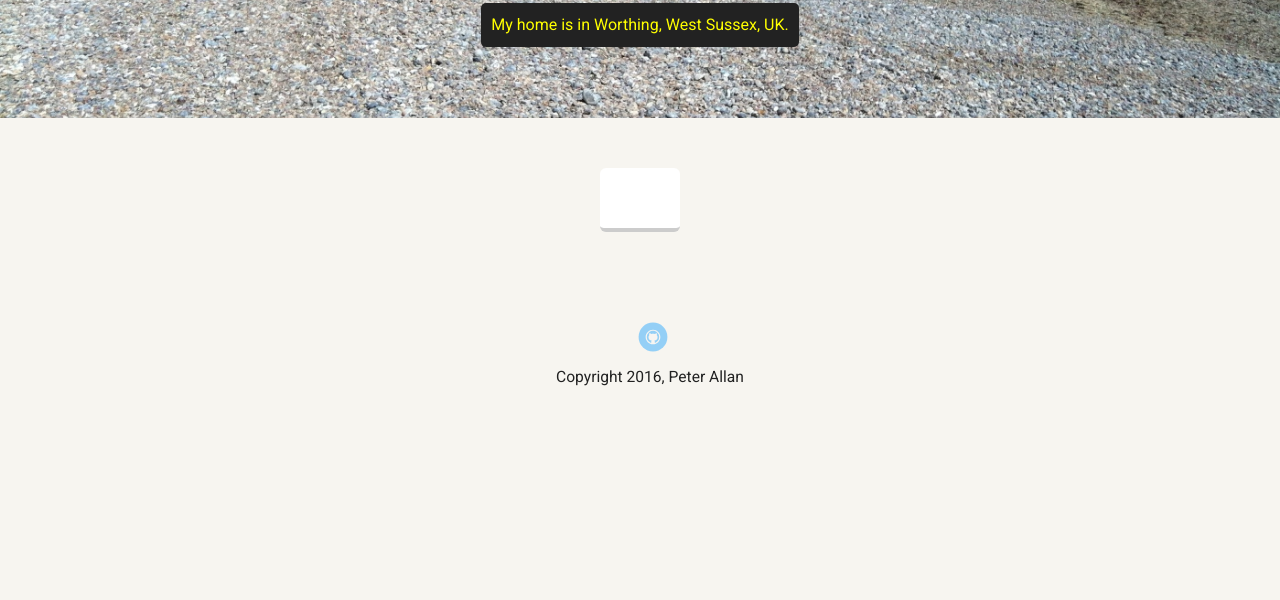
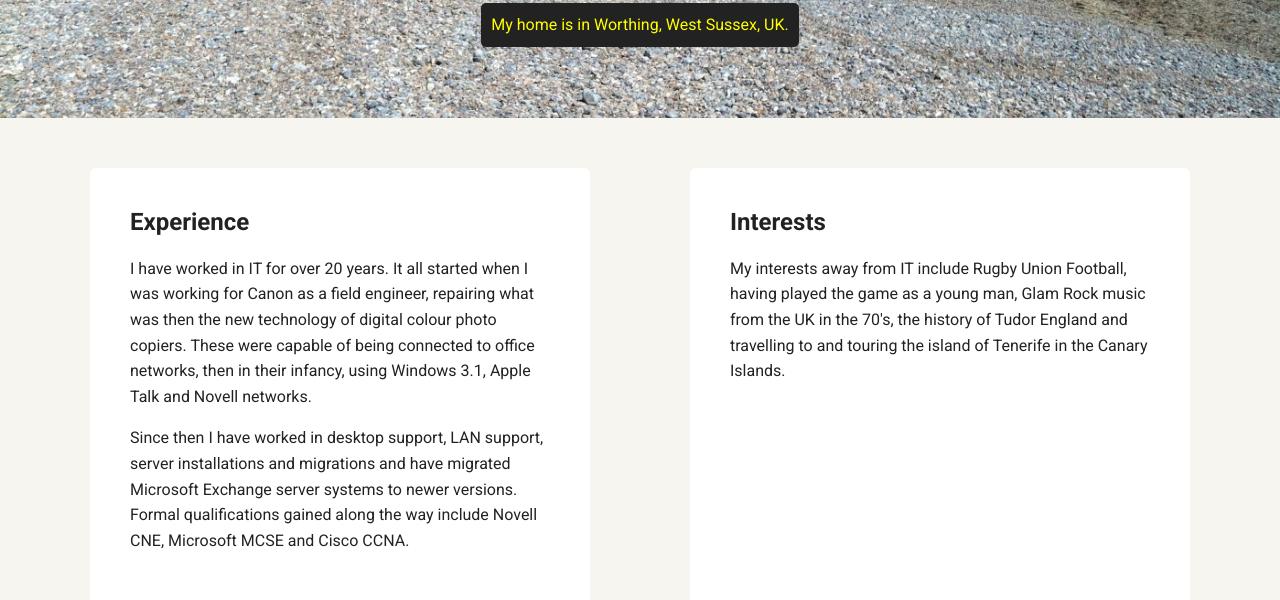
Before and after one commit to pjaallan/Portfolio, a plain HTML site: page experience.html in a window 1280 px wide. Shown: the part 352-952 px from the top of the page. Before the commit the page ends 833 px from the top, so only its background shows below. Drawn offline with Linux system fonts and the light colour scheme; a web font is replaced by a local one.

Commit message:
Added text to experience.html

```diff
--- a/experience.html
+++ b/experience.html
@@ -3,6 +3,7 @@
   <head>
     <meta charset="utf-8">
     <title>Peter Allan's Experience</title>
+	<meta name="viewport" content="width=device-width, initial-scale=1.0">
 	<link rel="stylesheet" href="styles.css">
 	<link href="https://fonts.googleapis.com/css?family=Muli%7CRoboto:400,300,500,700,900" rel="stylesheet">
 
@@ -24,7 +25,23 @@
     </header>
 
 	<main class="flex">
-	  <div class="card"></div>
+	  <div class="card">
+
+	   <h2>Experience</h2>
+
+	    <p>I have worked in IT for over 20 years. It all started when I was working for Canon as a field engineer, repairing what was then the new technology of digital colour photo copiers. These were capable of being connected to office networks, then in their infancy, using Windows 3.1, Apple Talk and Novell networks.</p>
+
+		 <p>Since then I have worked in desktop support, LAN support, server installations and migrations and have migrated Microsoft Exchange server systems to newer versions. Formal qualifications gained along the way include Novell CNE, Microsoft MCSE and Cisco CCNA.</p>
+
+	  </div>
+
+	  <div class="card">
+
+	   <h2>Interests</h2>
+
+	    <p>My interests away from IT include Rugby Union Football, having played the game as a young man, Glam Rock	music from the UK in the 70's, the history of Tudor England and travelling to and touring the island of Tenerife in the	Canary Islands.</p>
+
+	  </div>
 
 
 
```
Also changed, not shown: index.html (+2 -2 lines).
